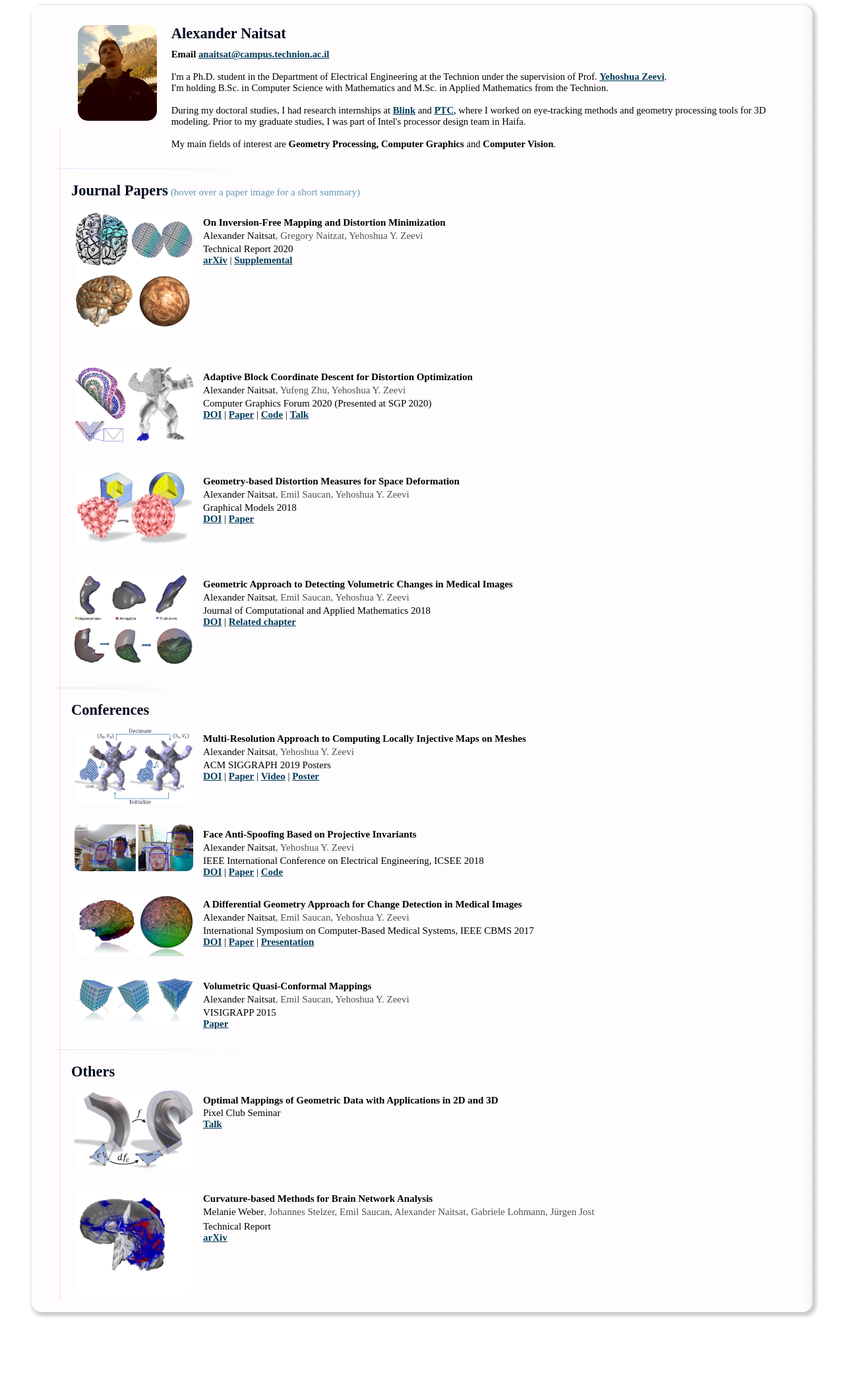
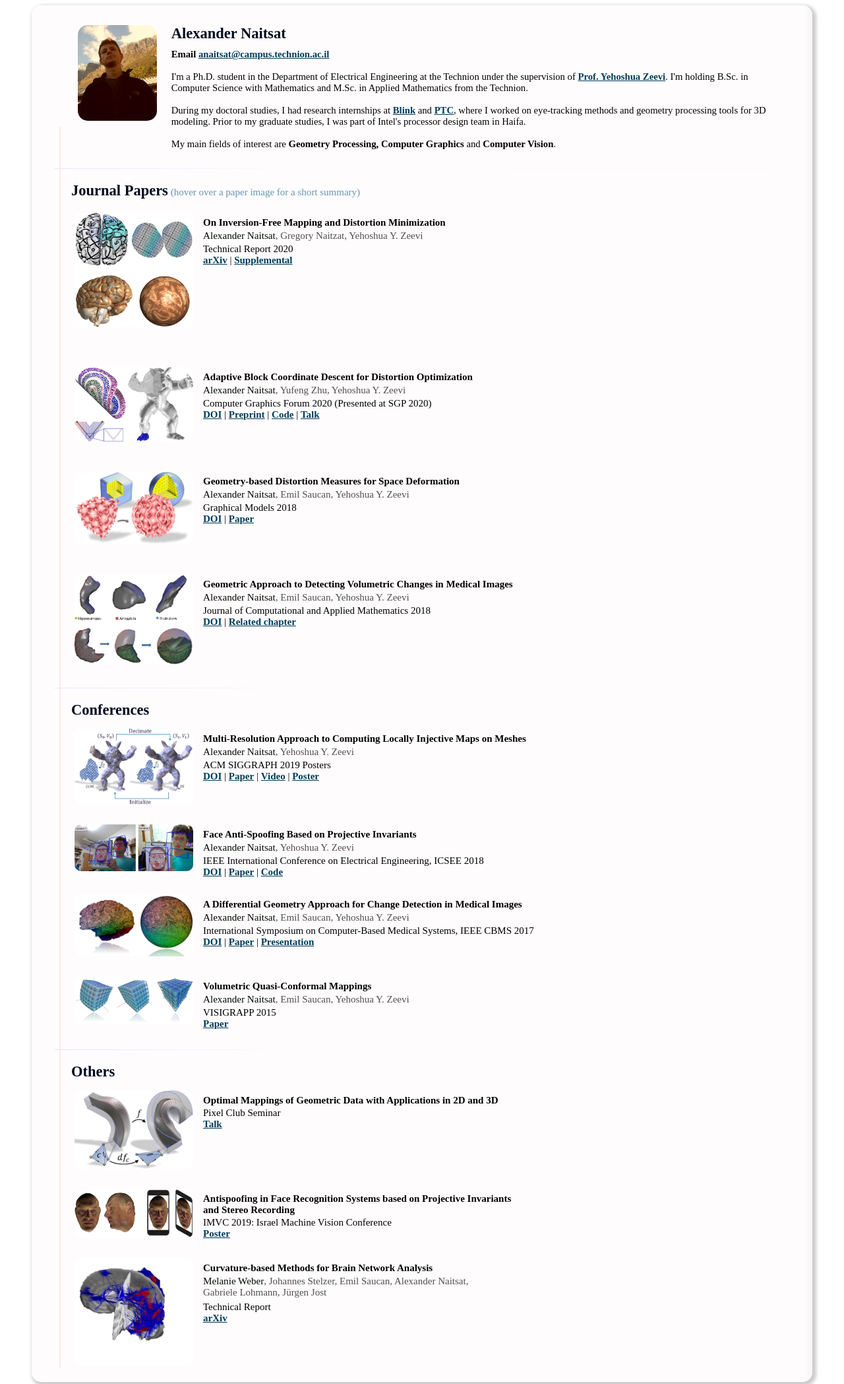
Before and after one commit to AlexNaitsat/AlexNaitsat.github.io, a plain HTML site: page index.html in a window 1280 px wide. Shown: the top 2097 px of the page at 66% size. Before the commit the page ends 2003 px from the top, so only its background shows below. Drawn offline with Linux system fonts and the light colour scheme; a script that the page names is missing.

Commit message:
second version

```diff
--- a/index.html
+++ b/index.html
@@ -157,9 +157,8 @@ $('.vline').slideDown(1200);
 
 					<b>Email</b> <span class="emailplace">anaitsat@campus.technion.ac.il</span>
 					<br/><br/>
-				   I'm a Ph.D. student in the Department of Electrical Engineering at the Technion under the supervision of  Prof.
-				   <a href="https://webee.technion.ac.il/people/zeevi/">Yehoshua Zeevi</a>. <br/>
-				   I'm holding B.Sc. in Computer Science with Mathematics and M.Sc. in Applied Mathematics from the Technion.
+				   I'm a Ph.D. student in the Department of Electrical Engineering at the Technion under the supervision of
+				   <a href="https://webee.technion.ac.il/people/zeevi/">Prof. Yehoshua Zeevi</a>.  I'm holding B.Sc. in Computer Science with Mathematics and M.Sc. in Applied Mathematics from the Technion.
                    <br> <br/>
 				   During my doctoral studies, I had research internships at <a href= "http://blinkeye.com/"> Blink</a> and  <a href="https://www.ptc.com/en/about/ptc-israel"> PTC</a>, where I worked on eye-tracking methods and geometry processing tools for 3D modeling.
 				   Prior to my graduate studies, I was part of Intel's processor design team in Haifa.
@@ -227,7 +226,7 @@ $('.vline').slideDown(1200);
 								<div class="paper-data"><span class="authors"><span class="hi">Alexander Naitsat</span>, Yufeng Zhu, Yehoshua Y. Zeevi</span>
 									Computer Graphics Forum 2020 (Presented at SGP 2020) <br/>
                                     <a class="paper-link" href="https://onlinelibrary.wiley.com/doi/abs/10.1111/cgf.14043"> DOI</a> |
-									<a class="paper-link" href="html/projects/abcd/abcd_with_supplement_high.pdf" data-size="41">Paper</a> | <a  href="https://github.com/AlexNaitsat/ABCD_Algorithm" data-size="2">Code</a> | <a  href="https://www.youtube.com/watch?v=LCCODNn5d3E" data-size="2">Talk </a>
+									<a class="paper-link" href="html/projects/abcd/abcd_submitted_version.pdf" data-size="41">Preprint</a> | <a  href="https://github.com/AlexNaitsat/ABCD_Algorithm" data-size="2">Code</a> | <a  href="https://www.youtube.com/watch?v=LCCODNn5d3E" data-size="2">Talk </a>
 								</div>
 								<!--<div style="position:relative">
 							<div class="desc"  style="position:absolute;background-color:white;z-index:1">A low distortion bijective map between 2 surface-meshes.</div>
@@ -255,7 +254,7 @@ $('.vline').slideDown(1200);
 								<div class="paper-data"><span class="authors"><span class="hi">Alexander Naitsat</span>, Emil Saucan, Yehoshua Y. Zeevi</span>
 									Graphical Models 2018 <br/>
                                     <a class="paper-link" href="https://www.sciencedirect.com/science/article/abs/pii/S1524070318300407"> DOI</a> |
-									<a class="paper-link" href="html/projects/gmod/gmod.pdf" data-size="10">Paper</a>
+									<a class="paper-link" href="html/projects/gmod/gmod_accepted.pdf" data-size="10">Paper</a>
 								</div>
 								<!--<div style="position:relative">
 							<div class="desc"  style="position:absolute;background-color:white;z-index:1">A low distortion bijective map between 2 surface-meshes.</div>
@@ -304,7 +303,7 @@ $('.vline').slideDown(1200);
 						<div class="paper-data"><span class="authors"><span class="hi">Alexander Naitsat</span>, Yehoshua Y. Zeevi</span>
 							ACM SIGGRAPH 2019 Posters
                             <br/> <a class="paper-link" href="https://dl.acm.org/doi/10.1145/3306214.3338591">DOI</a> |
-							<a class="paper-link" data-size="2" href="html/projects/multi/multi_res.pdf">Paper</a> | <a class="paper-link" data-size="2" href="html/projects/multi/multi.avi">Video</a> | <a href="html/projects/multi/siggraph_poster_multi.pdf">Poster</a>
+							<a class="paper-link" data-size="2" href="html/projects/multi/multi_res.pdf">Paper</a> | <a class="paper-link"  href="html/projects/multi/multi.avi">Video</a> | <a href="html/projects/multi/siggraph_poster_multi.pdf">Poster</a>
 						</div>
 
 					</div>
@@ -384,11 +383,27 @@ $('.vline').slideDown(1200);
 
 				<li class="paper-entry">
 
+					<img alt="Five non-coplanar facial landmark points of a genuine image versus five coplanar landmark points of a spoofed image" class="teaser" src="html/projects/imvc/imvc.jpg"  title="Using CNN and  projective invariants for detecting print and video attacks."/>
+
+					<div class="paper-cell">
+						<b>Antispoofing in Face Recognition Systems based on Projective Invariants  <br/>  and Stereo Recording</b>
+						<div class="paper-data">
+                        IMVC 2019: Israel Machine Vision Conference
+							<br/>  <a class="paper-link" data-size="1" href="html/projects/imvc/imvc_poster.pdf">Poster</a>
+						</div>
+
+					</div>
+					<div style="clear:left;"></div>
+				</li>
+
+
+				<li class="paper-entry">
+
 					<img alt="Task-based functional networks  that show voxel-wise changes in synchronization." class="teaser" src="html/projects/brain_ricci/brain_ricci.jpg"  title="Geometric method for brain network analysis."/>
 
 					<div class="paper-cell">
 						<b>Curvature-based Methods for Brain Network Analysis</b><br/>
-						<div class="paper-data"><span class="authors"><span class="hi">Melanie Weber</span>, Johannes Stelzer, Emil Saucan, Alexander Naitsat, Gabriele Lohmann, Jürgen Jost</span>
+						<div class="paper-data"><span class="authors"><span class="hi">Melanie Weber</span>, Johannes Stelzer, Emil Saucan, Alexander Naitsat, <br> Gabriele Lohmann, Jürgen Jost </span>
 						</div>
 						<div class="paper-data">
 							Technical Report
```
Also changed, not shown: html/projects/imvc/imvc.jpg (added), 2 other files.
